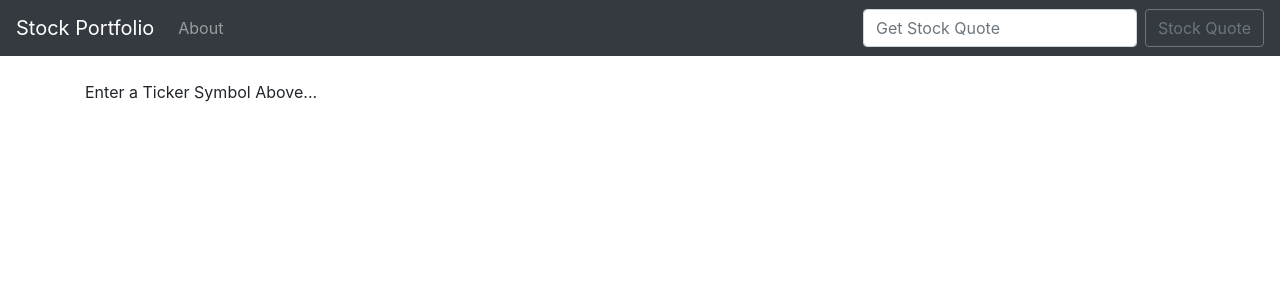
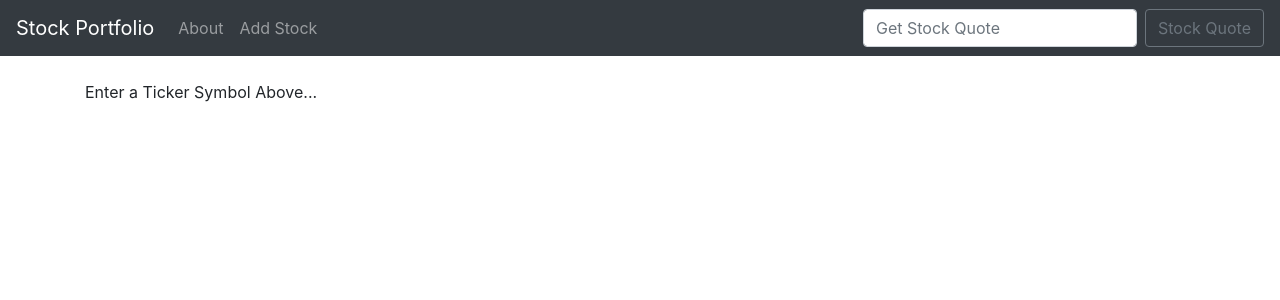
Before and after one commit to Willuv/Stock-Market-App, a Django app: page / in a window 1280 px wide. Shown: the top 300 px of the page. Run offline with Django 5.2, Linux system fonts and the light colour scheme.

Commit message:
Add a new page for what will be a list of stocks

```diff
--- a/stocks/quotes/templates/base.html
+++ b/stocks/quotes/templates/base.html
@@ -23,6 +23,10 @@
                 <!-- button for About page calls urls.py file for link-->
               <a class="nav-link" href="{% url 'about' %}">About</a>
             </li>
+            <li class="nav-item">
+              <!-- button for About page calls urls.py file for link-->
+            <a class="nav-link" href="{% url 'add_stock' %}">Add Stock</a>
+          </li>
           </ul>
           <form action="{% url 'home' %}" class="form-inline my-2 my-lg-0" method="POST">
               {% csrf_token %}
--- a/stocks/quotes/urls.py
+++ b/stocks/quotes/urls.py
@@ -6,5 +6,6 @@ urlpatterns = [
     path('', views.home, name="home"),
     #path to about page
     path('about.html', views.about, name="about"),
-
+    #path to add_stock
+    path('add_stock.html', views.add_stock, name="add_stock"),
 ]
--- a/stocks/quotes/views.py
+++ b/stocks/quotes/views.py
@@ -22,10 +22,14 @@ def home(request):
         except Exception as e:
             api = "Error..."
         return render(request, 'home.html', {'api': api})
-    #else as to enter a ticker
+    #else say to enter a ticker
     else:
         return render(request, 'home.html', {'ticker': "Enter a Ticker Symbol Above..."})
 
 #browser request for about page
 def about(request):
     return render(request, 'about.html', {})
+
+
+def add_stock(request):
+        return render(request, 'add_stock.html', {})
```
Also changed, not shown: stocks/quotes/templates/add_stock.html (added, +9 -0 lines).
